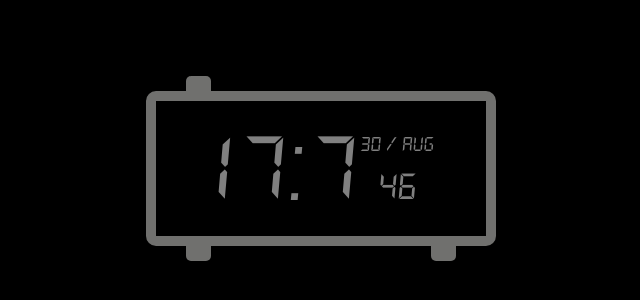
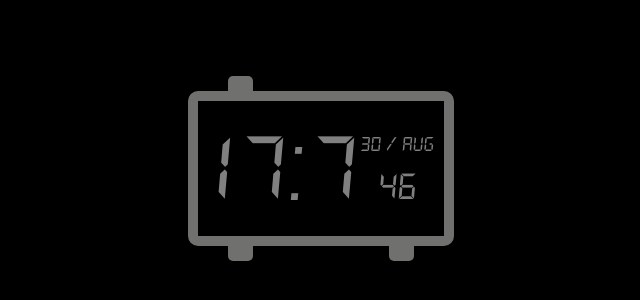
Before and after one commit to MarioMLCR/digital-clock, a plain HTML site: page index.html in a window 1280 px wide. Shown: the part 232-532 px from the top of the page, without its empty margins (319-959 px from the left). Drawn offline with Linux system fonts and the light colour scheme.

Commit message:
Update index.css

```diff
--- a/css/index.css
+++ b/css/index.css
@@ -24,9 +24,9 @@ body {
 }
 
 .container .clock {
+  min-width: 110px;
   z-index: 10;
   position: relative;
-  width: 350px;
   border: 10px solid rgba(223, 224, 220, 0.5);
   border-radius: 10px;
   padding: 10px;
```
